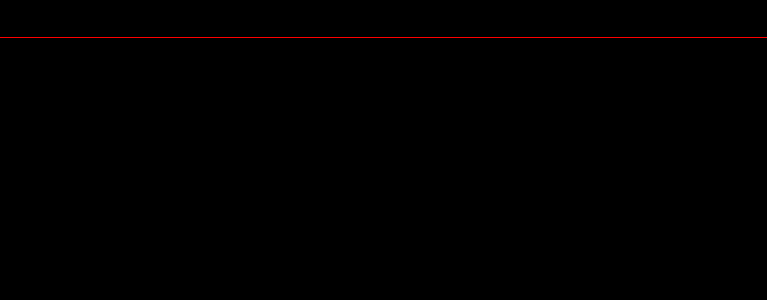
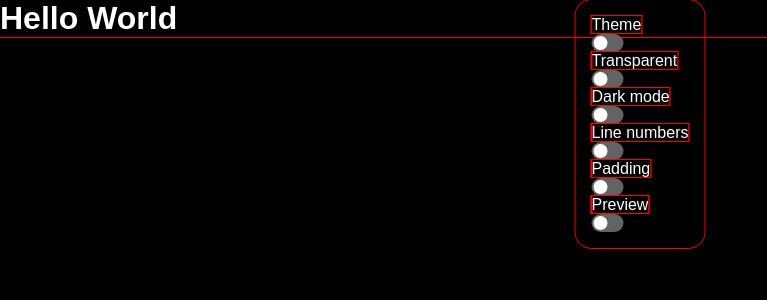
Before and after one commit to MGSimard/mdpvss, a React (Vite) app: page / in a window 1280 px wide. Shown: the top 300 px of the page, without its empty margins (0-767 px from the left). Built offline with nearby package versions, Linux system fonts and the light colour scheme.

Commit message:
GSAP drag test, checkbox component

```diff
--- a/package.json
+++ b/package.json
@@ -27,6 +27,8 @@
     "preview": "vite preview"
   },
   "dependencies": {
+    "@gsap/react": "^2.1.2",
+    "gsap": "^3.13.0",
     "react": "^19.1.0",
     "react-dom": "^19.1.0"
   },
--- a/src/App.tsx
+++ b/src/App.tsx
@@ -1,8 +1,12 @@
+import { Canvas } from "@/components/Canvas";
+import { Toolbar } from "@/components/Toolbar";
+
 function App() {
   return (
-    <div>
+    <main>
       <h1>Hello World</h1>
-    </div>
+      <Toolbar />
+    </main>
   );
 }
 
--- /dev/null
+++ b/src/components/Canvas.tsx
@@ -0,0 +1,3 @@
+export function Canvas() {
+  return <div>Canvas</div>;
+}
--- /dev/null
+++ b/src/components/Toolbar.tsx
@@ -0,0 +1,53 @@
+import { useRef, useEffect } from "react";
+import { useGSAP } from "@gsap/react";
+import { gsap } from "gsap";
+import { Draggable } from "gsap/Draggable";
+import { Flip } from "gsap/Flip";
+import { InertiaPlugin } from "gsap/InertiaPlugin";
+
+gsap.registerPlugin(useGSAP, Draggable, Flip, InertiaPlugin);
+
+export function Toolbar() {
+  const toolbarRef = useRef<HTMLDivElement>(null);
+
+  useGSAP(() => {
+    if (!toolbarRef.current) return;
+
+    let draggableInstance: Draggable[] | undefined;
+
+    draggableInstance = Draggable.create(toolbarRef.current, {
+      type: "x,y",
+      bounds: window,
+      inertia: true,
+    });
+  });
+
+  return (
+    <div id="toolbar" ref={toolbarRef}>
+      <label>
+        <span>Theme</span>
+        <input type="checkbox" />
+      </label>
+      <label>
+        <span>Transparent</span>
+        <input type="checkbox" />
+      </label>
+      <label>
+        <span>Dark mode</span>
+        <input type="checkbox" />
+      </label>
+      <label>
+        <span>Line numbers</span>
+        <input type="checkbox" />
+      </label>
+      <label>
+        <span>Padding</span>
+        <input type="checkbox" />
+      </label>
+      <label>
+        <span>Preview</span>
+        <input type="checkbox" />
+      </label>
+    </div>
+  );
+}
--- a/src/styles/global.css
+++ b/src/styles/global.css
@@ -1,4 +1,7 @@
 :root {
+  --clrPrimary: oklch(0.6532 0.2202 25.76);
+  --clrText: oklch(1 0 0);
+  --clrMuted: oklch(0.5 0 0);
 }
 
 /* CORE */
@@ -10,14 +13,68 @@
 }
 html {
   font-size: 62.5%;
+  font-family: sans-serif;
+  color: var(--clrText);
   background-color: black;
 }
 body {
   font-size: 1.6rem;
 }
 #root {
+  display: flex;
+  flex-direction: column;
   min-height: 100dvh;
+}
+main {
+  flex-grow: 1;
 }
 /**/
 /* NORMALIZE*/
+a {
+  color: inherit;
+  text-decoration: none;
+}
+img {
+  display: block;
+  max-width: 100%;
+}
 /**/
+/* TOOLBAR */
+#toolbar {
+  position: fixed;
+  top: 0;
+  left: 50%;
+  width: fit-content;
+  padding: 1.6rem;
+  border-radius: 1.6rem;
+  transform: translateX(-50%);
+  z-index: 1000;
+}
+#toolbar label {
+  cursor: pointer;
+}
+#toolbar input[type="checkbox"] {
+  all: unset;
+  display: flex;
+  align-items: center;
+  height: 1.4rem;
+  width: 2.8rem;
+  padding: 0.2rem;
+  border-radius: 999rem;
+  background-color: var(--clrMuted);
+}
+#toolbar input[type="checkbox"]::before {
+  content: "";
+  display: block;
+  height: 100%;
+  aspect-ratio: 1;
+  background-color: white;
+  border-radius: 999rem;
+  transition: all 0.2s ease-in-out;
+}
+#toolbar input[type="checkbox"]:checked {
+  background-color: var(--clrPrimary);
+}
+#toolbar input[type="checkbox"]:checked::before {
+  transform: translateX(100%);
+}
```
Also changed, not shown: 1 other file (tests, documents, lock files or other folders).
